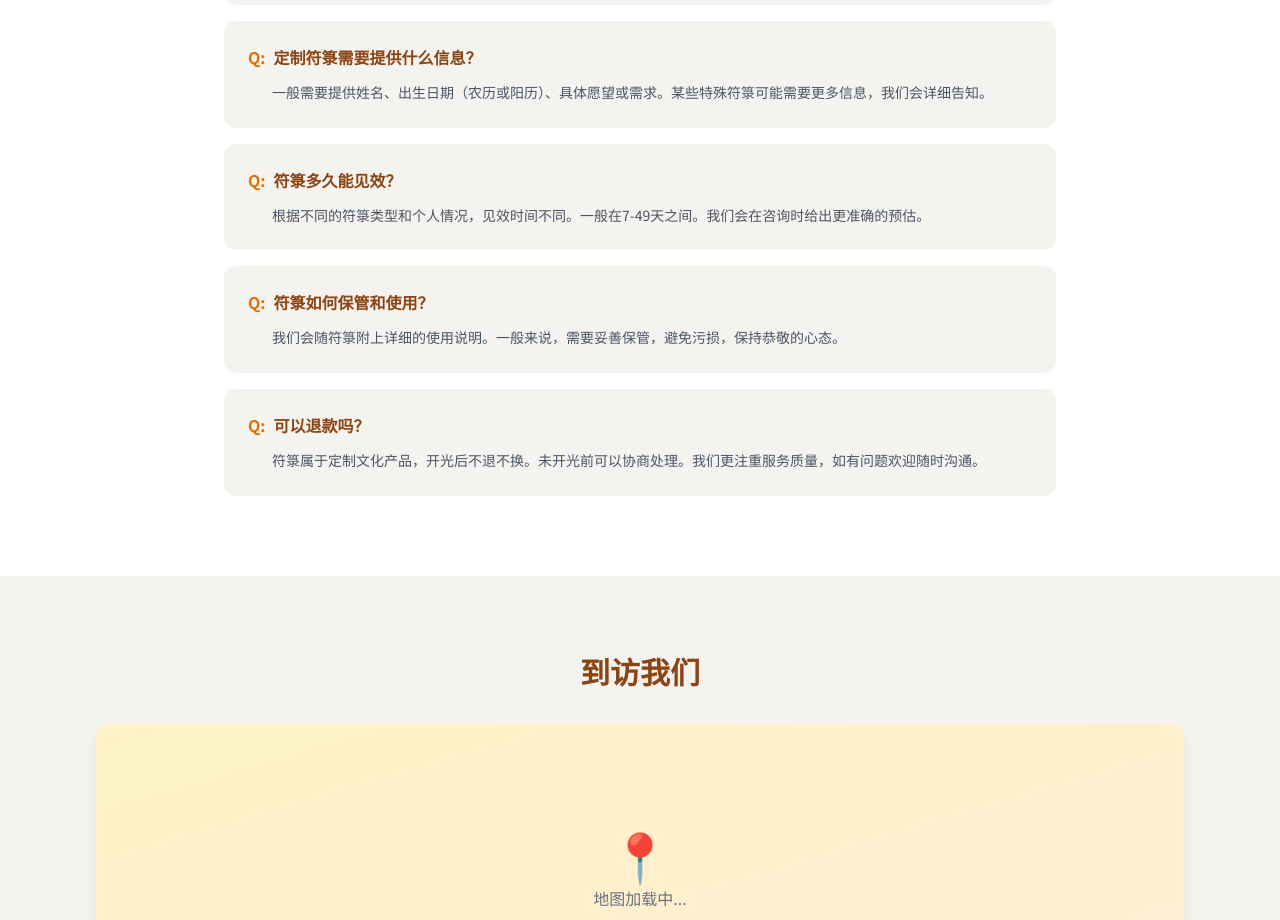
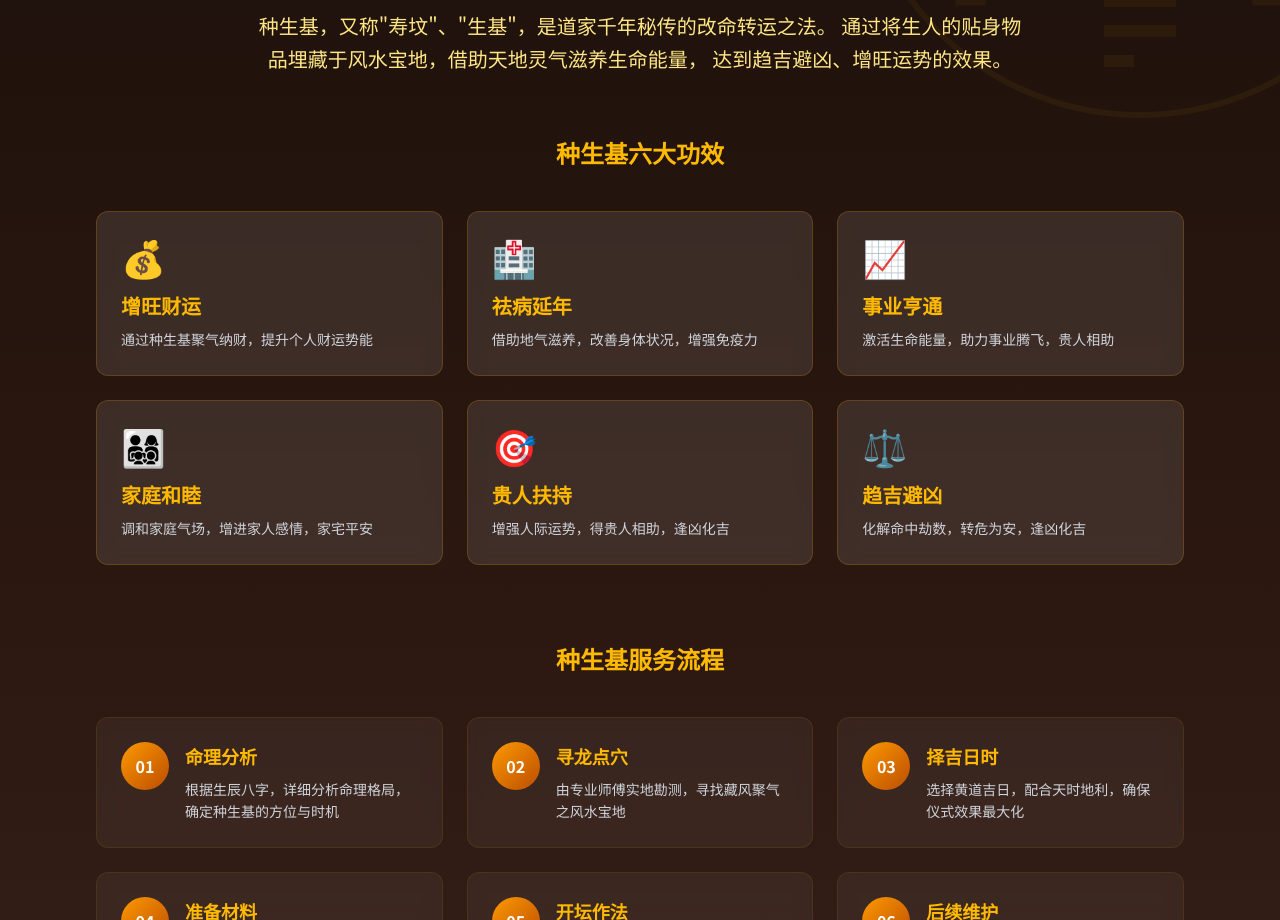
Before and after one commit to pkathleen965-ai/yofuzhiren, a Next.js app: page /contact in a window 1280 px wide. Shown: the part 1880-2800 px from the top of the page. Built offline with nearby package versions, Linux system fonts and the light colour scheme.

Commit message:
添加种生基模块：包含功效介绍、服务流程、注意事项

```diff
--- a/src/app/contact/page.tsx
+++ b/src/app/contact/page.tsx
@@ -3,6 +3,8 @@
 import Navigation from "../components/Navigation";
 import { FadeIn } from "../components/Animations";
 import ContactForm from "../components/ContactForm";
+import { TaijiSymbol, BaguaSymbol, Divider } from "../components/TaoistSymbols";
+import { motion } from "framer-motion";
 
 const contactInfo = [
   {
@@ -63,6 +65,72 @@ const faqs = [
   },
 ];
 
+const zhongShengJiBenefits = [
+  {
+    icon: "💰",
+    title: "增旺财运",
+    desc: "通过种生基聚气纳财，提升个人财运势能",
+  },
+  {
+    icon: "🏥",
+    title: "祛病延年",
+    desc: "借助地气滋养，改善身体状况，增强免疫力",
+  },
+  {
+    icon: "📈",
+    title: "事业亨通",
+    desc: "激活生命能量，助力事业腾飞，贵人相助",
+  },
+  {
+    icon: "👨‍👩‍👧‍👦",
+    title: "家庭和睦",
+    desc: "调和家庭气场，增进家人感情，家宅平安",
+  },
+  {
+    icon: "🎯",
+    title: "贵人扶持",
+    desc: "增强人际运势，得贵人相助，逢凶化吉",
+  },
+  {
+    icon: "⚖️",
+    title: "趋吉避凶",
+    desc: "化解命中劫数，转危为安，逢凶化吉",
+  },
+];
+
+const zhongShengJiProcess = [
+  {
+    step: "01",
+    title: "命理分析",
+    desc: "根据生辰八字，详细分析命理格局，确定种生基的方位与时机",
+  },
+  {
+    step: "02",
+    title: "寻龙点穴",
+    desc: "由专业师傅实地勘测，寻找藏风聚气之风水宝地",
+  },
+  {
+    step: "03",
+    title: "择吉日时",
+    desc: "选择黄道吉日，配合天时地利，确保仪式效果最大化",
+  },
+  {
+    step: "04",
+    title: "准备材料",
+    desc: "收集贴身物品（头发、指甲等），并进行净化处理",
+  },
+  {
+    step: "05",
+    title: "开坛作法",
+    desc: "依循古法，举行种生基仪式，注入灵气能量",
+  },
+  {
+    step: "06",
+    title: "后续维护",
+    desc: "定期祭拜养护，确保生基灵气不衰，持续发挥效力",
+  },
+];
+
 export default function ContactPage() {
   return (
     <div className="min-h-screen bg-[#F5F3EF]">
@@ -106,7 +174,7 @@ export default function ContactPage() {
         </section>
 
         {/* Contact Form & Social */}
-        <section className="py-16 sm:py-20 bg-[#F5F3EF]">
+        <section id="contact-form" className="py-16 sm:py-20 bg-[#F5F3EF]">
           <div className="max-w-6xl mx-auto px-4 sm:px-6 lg:px-8">
             <div className="grid lg:grid-cols-2 gap-12 lg:gap-16">
               {/* Contact Form */}
@@ -173,6 +241,140 @@ export default function ContactPage() {
           </div>
         </section>
 
+        {/* 种生基专属服务 */}
+        <section className="py-16 sm:py-24 bg-gradient-to-b from-[#1a0f0a] via-[#2C1810] to-[#3E2723] text-white relative overflow-hidden">
+          <div className="absolute inset-0 opacity-5">
+            <BaguaSymbol size={600} className="text-amber-400 absolute -top-40 -right-40" />
+            <TaijiSymbol size={300} className="text-amber-400 absolute -bottom-20 -left-20" />
+          </div>
+
+          <div className="max-w-6xl mx-auto px-4 sm:px-6 lg:px-8 relative z-10">
+            <FadeIn>
+              <div className="text-center mb-16">
+                <div className="flex justify-center mb-6">
+                  <div className="w-20 h-20 bg-gradient-to-br from-amber-500 to-amber-700 rounded-full flex items-center justify-center shadow-lg">
+                    <span className="text-4xl">🏔️</span>
+                  </div>
+                </div>
+                <h2 className="text-4xl sm:text-5xl font-bold mb-4 font-serif">
+                  种生基 · 改命转运秘法
+                </h2>
+                <Divider className="my-6" />
+                <p className="text-xl text-amber-200 max-w-3xl mx-auto leading-relaxed">
+                  种生基，又称"寿坟"、"生基"，是道家千年秘传的改命转运之法。
+                  通过将生人的贴身物品埋藏于风水宝地，借助天地灵气滋养生命能量，
+                  达到趋吉避凶、增旺运势的效果。
+                </p>
+              </div>
+            </FadeIn>
+
+            {/* Benefits */}
+            <div className="mb-20">
+              <FadeIn>
+                <h3 className="text-2xl font-bold text-center mb-10 font-serif text-amber-400">
+                  种生基六大功效
+                </h3>
+              </FadeIn>
+              <div className="grid sm:grid-cols-2 lg:grid-cols-3 gap-6">
+                {zhongShengJiBenefits.map((item, index) => (
+                  <FadeIn key={index} delay={index * 0.1}>
+                    <motion.div
+                      whileHover={{ y: -5, scale: 1.02 }}
+                      className="bg-white/10 backdrop-blur-sm rounded-xl p-6 border border-amber-500/20 hover:border-amber-400/40 transition-all"
+                    >
+                      <div className="text-4xl mb-4">{item.icon}</div>
+                      <h4 className="text-xl font-bold text-amber-400 mb-2">{item.title}</h4>
+                      <p className="text-gray-300 text-sm leading-relaxed">{item.desc}</p>
+                    </motion.div>
+                  </FadeIn>
+                ))}
+              </div>
+            </div>
+
+            {/* Process */}
+            <div className="mb-16">
+              <FadeIn>
+                <h3 className="text-2xl font-bold text-center mb-10 font-serif text-amber-400">
+                  种生基服务流程
+                </h3>
+              </FadeIn>
+              <div className="grid sm:grid-cols-2 lg:grid-cols-3 gap-6">
+                {zhongShengJiProcess.map((item, index) => (
+                  <FadeIn key={index} delay={index * 0.1}>
+                    <div className="relative">
+                      <div className="bg-white/5 backdrop-blur-sm rounded-xl p-6 border border-amber-500/10 hover:border-amber-400/30 transition-all h-full">
+                        <div className="flex items-start gap-4">
+                          <div className="w-12 h-12 bg-gradient-to-br from-amber-500 to-amber-700 rounded-full flex items-center justify-center text-white font-bold shrink-0">
+                            {item.step}
+                          </div>
+                          <div>
+                            <h4 className="text-lg font-bold text-amber-400 mb-2">{item.title}</h4>
+                            <p className="text-gray-300 text-sm leading-relaxed">{item.desc}</p>
+                          </div>
+                        </div>
+                      </div>
+                    </div>
+                  </FadeIn>
+                ))}
+              </div>
+            </div>
+
+            {/* Notice */}
+            <FadeIn>
+              <div className="bg-amber-900/30 border border-amber-500/30 rounded-xl p-6 sm:p-8 mb-10">
+                <h4 className="text-xl font-bold text-amber-400 mb-4 flex items-center gap-2">
+                  <span>⚠️</span> 重要提示
+                </h4>
+                <ul className="space-y-2 text-gray-300 text-sm">
+                  <li className="flex items-start gap-2">
+                    <span className="text-amber-400 mt-1">•</span>
+                    <span>种生基需选择风水宝地，非随意可为之，需由专业师傅勘测选址</span>
+                  </li>
+                  <li className="flex items-start gap-2">
+                    <span className="text-amber-400 mt-1">•</span>
+                    <span>种生基效果因人而异，需配合个人命理及后天努力</span>
+                  </li>
+                  <li className="flex items-start gap-2">
+                    <span className="text-amber-400 mt-1">•</span>
+                    <span>种生基后需定期祭拜维护，确保灵气不衰</span>
+                  </li>
+                  <li className="flex items-start gap-2">
+                    <span className="text-amber-400 mt-1">•</span>
+                    <span>本服务为传统文化传承项目，仅限有缘人预约</span>
+                  </li>
+                </ul>
+              </div>
+            </FadeIn>
+
+            {/* CTA */}
+            <FadeIn>
+              <div className="text-center">
+                <p className="text-amber-200 mb-6 text-lg">
+                  种生基为高端定制服务，名额有限，需提前预约咨询
+                </p>
+                <div className="flex flex-col sm:flex-row gap-4 justify-center">
+                  <motion.a
+                    href="#contact-form"
+                    whileHover={{ scale: 1.05 }}
+                    whileTap={{ scale: 0.95 }}
+                    className="px-10 py-4 bg-gradient-to-r from-amber-500 to-amber-700 text-white rounded-full font-bold text-lg shadow-lg hover:shadow-amber-500/30 transition-all"
+                  >
+                    立即预约咨询
+                  </motion.a>
+                  <motion.a
+                    href="https://www.women999.top/fashi"
+                    whileHover={{ scale: 1.05 }}
+                    whileTap={{ scale: 0.95 }}
+                    className="px-10 py-4 border-2 border-amber-500 text-amber-400 rounded-full font-bold text-lg hover:bg-amber-500/10 transition-all"
+                  >
+                    了解更多法事服务
+                  </motion.a>
+                </div>
+              </div>
+            </FadeIn>
+          </div>
+        </section>
+
         {/* FAQ Section */}
         <section className="py-16 sm:py-20 bg-white">
           <div className="max-w-4xl mx-auto px-4 sm:px-6 lg:px-8">
```
